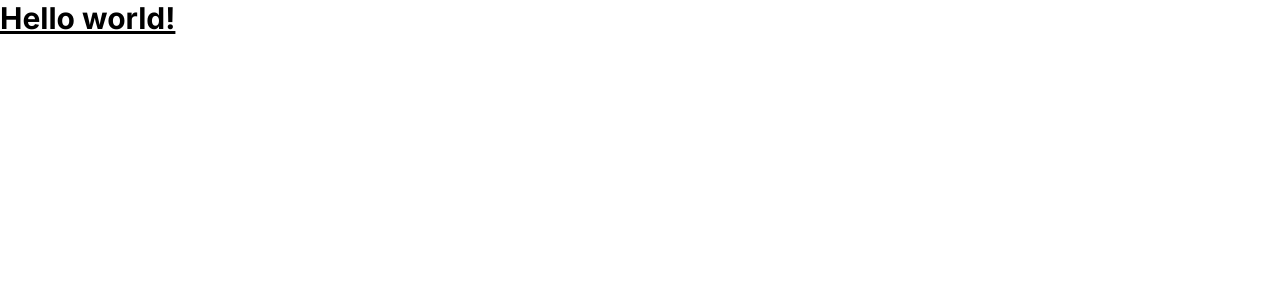
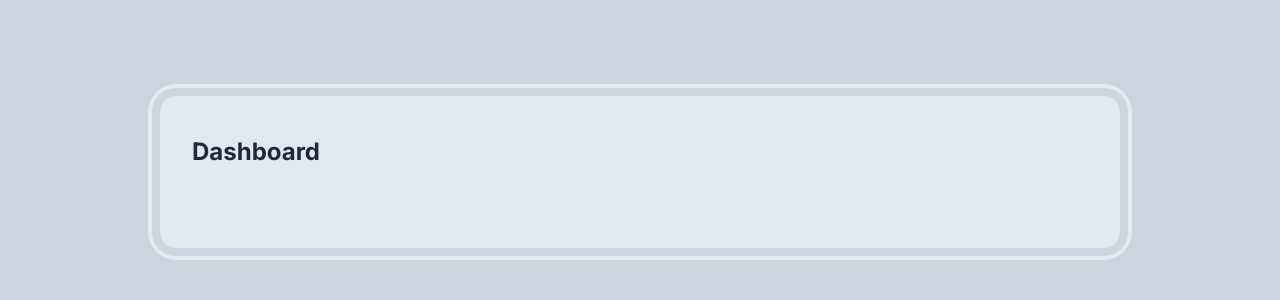
Before and after one commit to mgaroz/checklist, a SvelteKit app: page / in a window 1280 px wide. Shown: the top 300 px of the page. Built offline with nearby package versions, Linux system fonts and the light colour scheme.

Commit message:
initial styles

```diff
--- a/src/routes/+page.svelte
+++ b/src/routes/+page.svelte
@@ -1 +1,8 @@
-<h1 class="text-3xl font-bold underline">Hello world!</h1>
+<div class="min-h-screen bg-slate-300 p-0 selection:bg-slate-300 md:py-24 md:px-8">
+	<main
+		class="mx-auto min-h-screen max-w-none rounded-none bg-slate-200 px-5 py-10 outline-none md:min-h-max md:max-w-[60rem] md:rounded-2xl md:px-8 md:outline md:outline-4 md:outline-offset-8 md:outline-slate-200"
+	>
+		<h1 class="text-2xl font-bold text-slate-800">Dashboard</h1>
+		<div class="mt-10" />
+	</main>
+</div>
```
